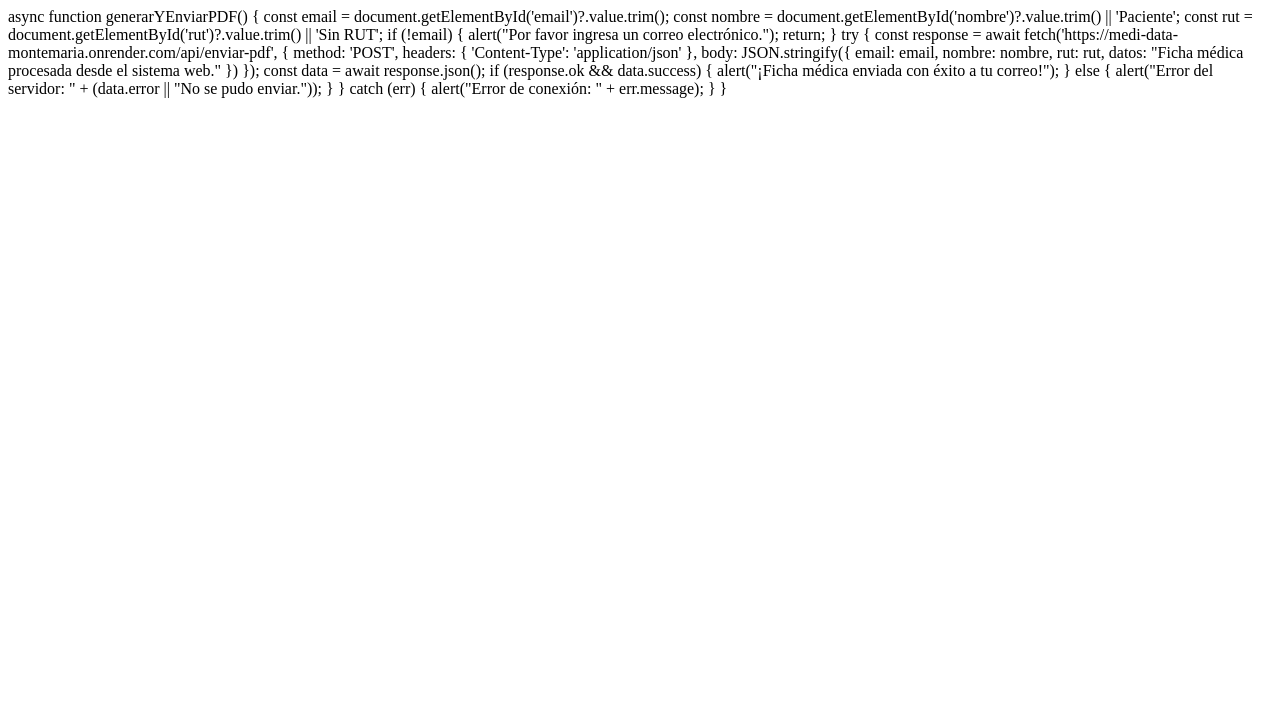
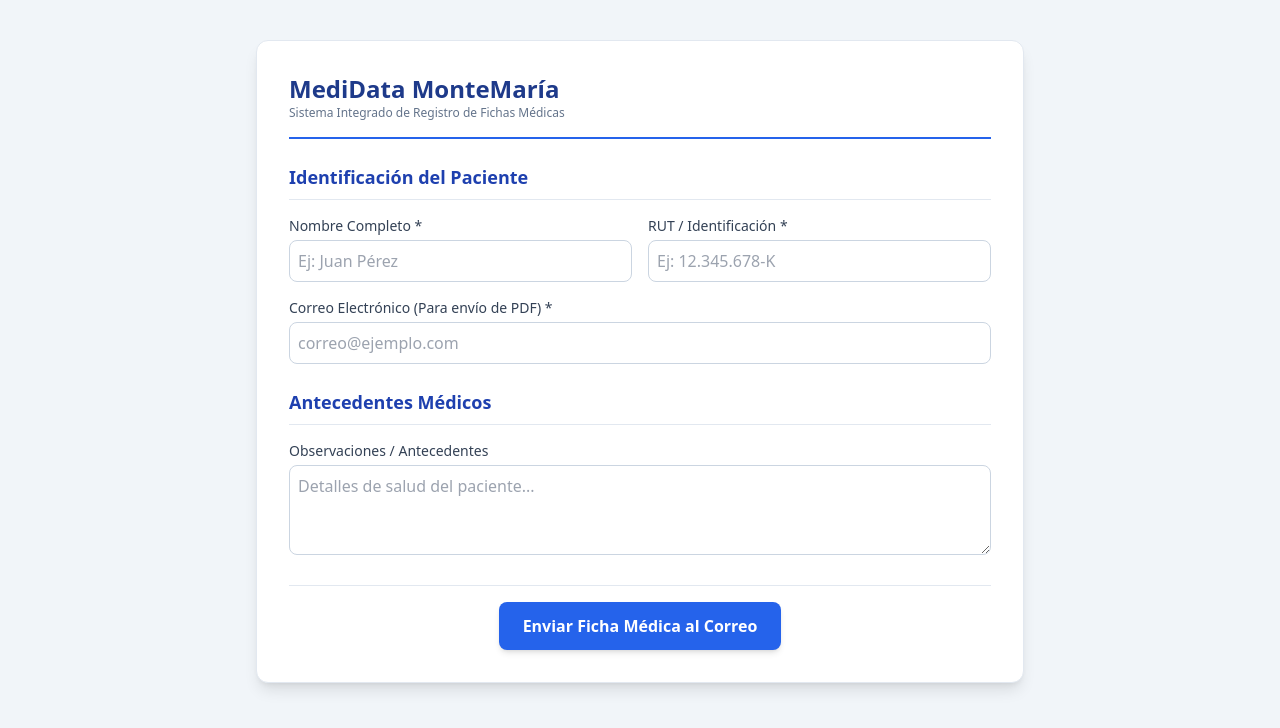
Before and after one commit to francotc0178-wq/medi-data-montemaria, a website: page index.html in a window 1280 px wide. Drawn offline with nearby package versions, Linux system fonts and the light colour scheme.

Commit message:
Refactor PDF generation and form submission logic

```diff
--- a/index.html
+++ b/index.html
@@ -1,33 +1,105 @@
-async function generarYEnviarPDF() {
-  const email = document.getElementById('email')?.value.trim();
-  const nombre = document.getElementById('nombre')?.value.trim() || 'Paciente';
-  const rut = document.getElementById('rut')?.value.trim() || 'Sin RUT';
+<!DOCTYPE html>
+<html lang="es">
+<head>
+  <meta charset="UTF-8">
+  <meta name="viewport" content="width=device-width, initial-scale=1.0">
+  <title>MediData MonteMaría - Ficha Médica</title>
+  <script src="https://cdn.tailwindcss.com"></script>
+</head>
+<body class="bg-slate-100 text-slate-800 font-sans min-h-screen py-10 px-4">
+
+  <div class="max-w-3xl mx-auto bg-white rounded-xl shadow-lg border border-slate-200 p-6 md:p-8">
+
+    <header class="border-b-2 border-blue-600 pb-4 mb-6">
+      <h1 class="text-2xl font-bold text-blue-900">MediData MonteMaría</h1>
+      <p class="text-slate-500 text-xs">Sistema Integrado de Registro de Fichas Médicas</p>
+    </header>
+
+    <form id="form-ficha" class="space-y-6" onsubmit="event.preventDefault(); enviarFormulario();">
+
+      <div>
+        <h2 class="text-lg font-semibold text-blue-800 border-b border-slate-200 pb-2 mb-4">Identificación del Paciente</h2>
+
+        <div class="grid grid-cols-1 md:grid-cols-2 gap-4">
+          <div>
+            <label class="block text-sm font-medium text-slate-700 mb-1">Nombre Completo *</label>
+            <input type="text" id="nombre" required class="w-full p-2 border border-slate-300 rounded-lg focus:ring-2 focus:ring-blue-500 focus:outline-none" placeholder="Ej: Juan Pérez">
+          </div>
+
+          <div>
+            <label class="block text-sm font-medium text-slate-700 mb-1">RUT / Identificación *</label>
+            <input type="text" id="rut" required class="w-full p-2 border border-slate-300 rounded-lg focus:ring-2 focus:ring-blue-500 focus:outline-none" placeholder="Ej: 12.345.678-K">
+          </div>
+
+          <div class="md:col-span-2">
+            <label class="block text-sm font-medium text-slate-700 mb-1">Correo Electrónico (Para envío de PDF) *</label>
+            <input type="email" id="email" required class="w-full p-2 border border-slate-300 rounded-lg focus:ring-2 focus:ring-blue-500 focus:outline-none" placeholder="correo@ejemplo.com">
+          </div>
+        </div>
+      </div>
+
+      <div>
+        <h2 class="text-lg font-semibold text-blue-800 border-b border-slate-200 pb-2 mb-4">Antecedentes Médicos</h2>
+        <div>
+          <label class="block text-sm font-medium text-slate-700 mb-1">Observaciones / Antecedentes</label>
+          <textarea id="datos" rows="3" class="w-full p-2 border border-slate-300 rounded-lg focus:ring-2 focus:ring-blue-500 focus:outline-none" placeholder="Detalles de salud del paciente..."></textarea>
+        </div>
+      </div>
+
+      <div class="pt-4 border-t border-slate-200 text-center">
+        <button type="submit" id="btn-enviar" class="w-full md:w-auto px-6 py-3 bg-blue-600 hover:bg-blue-700 text-white font-semibold rounded-lg shadow-md transition">
+          Enviar Ficha Médica al Correo
+        </button>
+      </div>
+
+    </form>
+  </div>
+
+  <script>
+    async function enviarFormulario() {
+      const btn = document.getElementById('btn-enviar');
+      const email = document.getElementById('email').value.trim();
+      const nombre = document.getElementById('nombre').value.trim();
+      const rut = document.getElementById('rut').value.trim();
+      const datos = document.getElementById('datos').value.trim();
 
       if (!email) {
         alert("Por favor ingresa un correo electrónico.");
         return;
       }
 
+      btn.disabled = true;
+      btn.innerText = "Enviando...";
+
       try {
         const response = await fetch('https://medi-data-montemaria.onrender.com/api/enviar-pdf', {
           method: 'POST',
-      headers: { 'Content-Type': 'application/json' },
+          headers: {
+            'Content-Type': 'application/json'
+          },
           body: JSON.stringify({
             email: email,
             nombre: nombre,
             rut: rut,
-        datos: "Ficha médica procesada desde el sistema web."
+            datos: datos
           })
         });
 
-    const data = await response.json();
+        const result = await response.json();
 
-    if (response.ok && data.success) {
-      alert("¡Ficha médica enviada con éxito a tu correo!");
+        if (response.ok && result.success) {
+          alert("¡Éxito! La ficha médica ha sido generada y enviada a tu correo.");
         } else {
-      alert("Error del servidor: " + (data.error || "No se pudo enviar."));
+          alert("Atención: " + (result.error || "El servidor no pudo procesar la solicitud."));
         }
       } catch (err) {
-    alert("Error de conexión: " + err.message);
+        alert("Error de conexión con el servidor: " + err.message);
+      } finally {
+        btn.disabled = false;
+        btn.innerText = "Enviar Ficha Médica al Correo";
       }
     }
+  </script>
+
+</body>
+</html>
```
Lines whose indentation alone changed are shown as unchanged.
